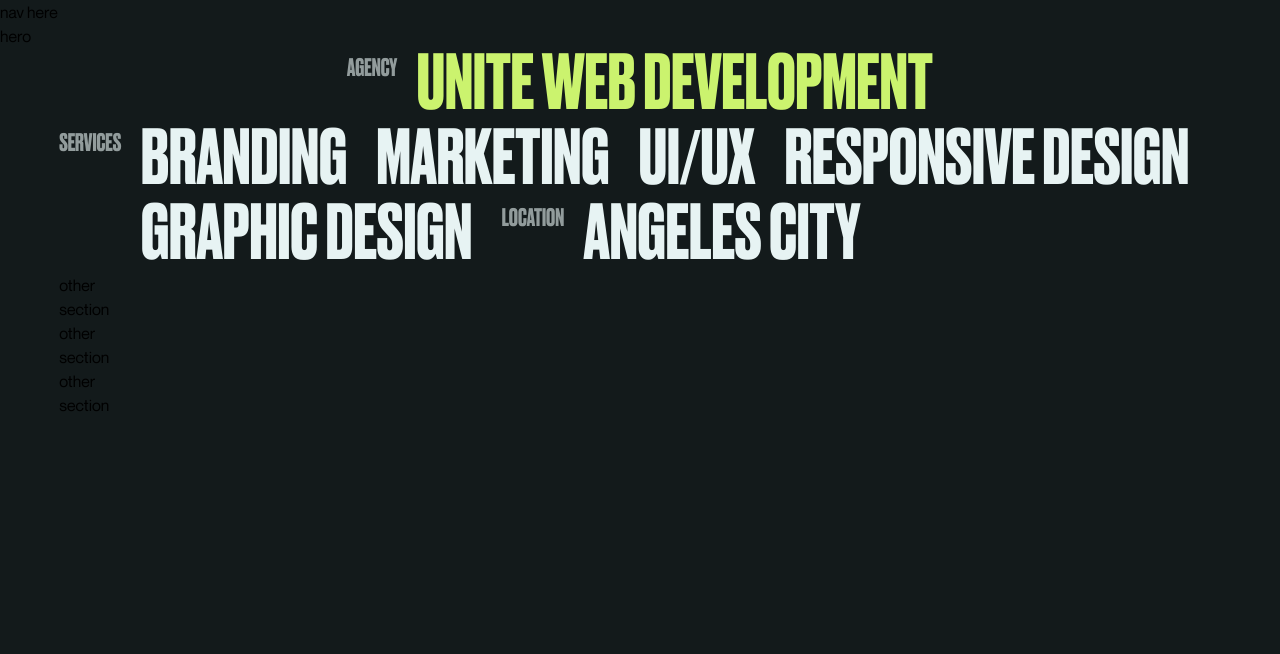
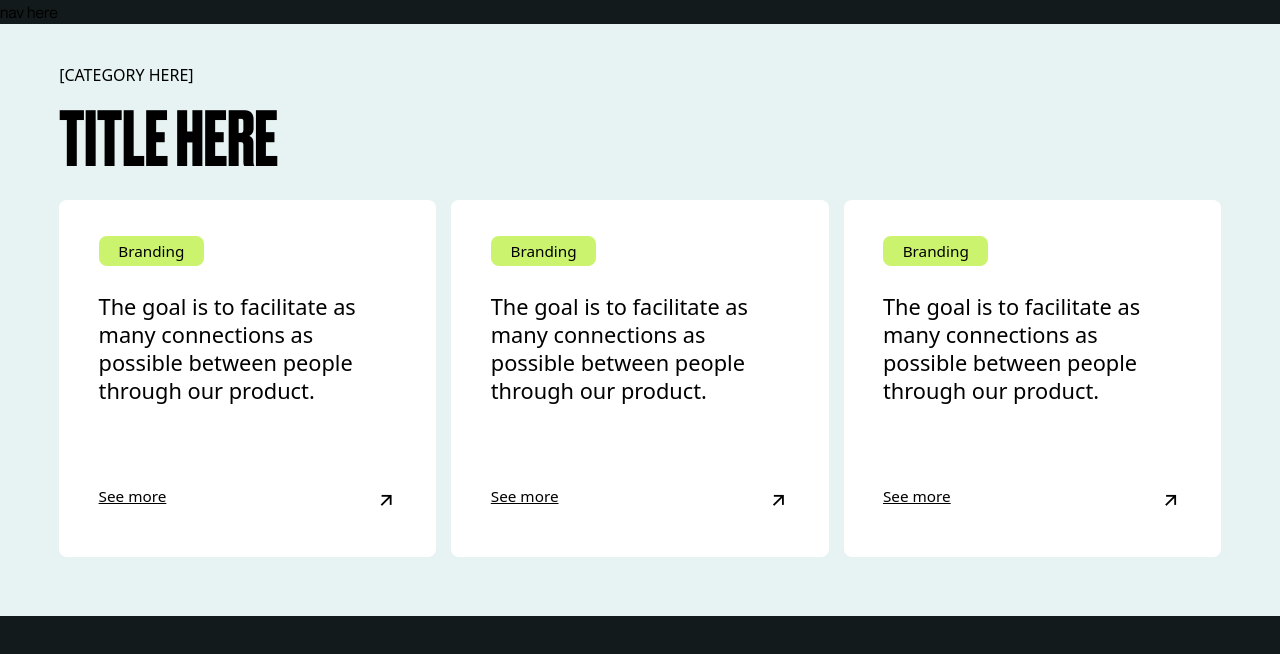
Before and after one commit to Bancantcode/unite-angular, an Angular app: page / in a window 1280 px wide. Shown: the top 654 px of the page. Built offline with nearby package versions, Linux system fonts and the light colour scheme.

Commit message:
service cta test

```diff
--- a/src/app/home/home.component.html
+++ b/src/app/home/home.component.html
@@ -1,43 +1,74 @@
-<main class="">
-    <section>
+<main>
+    <!-- <section>
         <p>hero</p>
-    </section>
+    </section> -->
 
-    <section class="text-tertiary font-title mx-auto leading-none px-xs md:px-sm lg:px-xl lg:max-w-7xl ">
+    <!-- <section class="text-tertiary font-title mx-auto leading-none px-xs md:px-sm lg:px-xl lg:max-w-7xl ">
         <div class="flex flex-col justify-center items-center">
-
             <div class="flex items-start gap-sm">
                 <span class="text-opacity-60 text-tertiary text-2xl md:pt-1 lg:pt-3xs">AGENCY</span>
                 <h1 class="text-fifth">UNITE WEB DEVELOPMENT</h1>
             </div>
-
             <div class="flex items-start gap-sm">
                 <span class="text-opacity-60 text-tertiary text-2xl md:pt-1 lg:pt-3xs">SERVICES</span>
                 <div class="flex flex-wrap text-tertiary gap-x-md leading-none">
-                    <h1 class="">BRANDING</h1>
-                    <h1 class="">MARKETING</h1>
-                    <h1 class="">UI/UX</h1>
-                    <h1 class="">RESPONSIVE DESIGN</h1>
-                    <h1 class="">GRAPHIC DESIGN</h1>
+                    <h1>BRANDING</h1>
+                    <h1>MARKETING</h1>
+                    <h1>UI/UX</h1>
+                    <h1>RESPONSIVE DESIGN</h1>
+                    <h1>GRAPHIC DESIGN</h1>
                     <div class="flex items-start gap-sm">
                         <span class="text-opacity-60 text-tertiary text-2xl md:pt-1 lg:pt-3xs">LOCATION</span>
                         <h1 class="text-tertiary">ANGELES CITY</h1>
                     </div>
                 </div>
             </div>
+        </div>
+    </section> -->
 
+    <!-- <section class="grid-style px-xs md:px-sm lg:px-xl">
+        <p>other section</p>
+    </section> -->
+
+    <section class="grid-style bg-tertiary">
+        <span class="col-span-3">[CATEGORY HERE]</span>
+        <h1 class="col-span-3 col-start-1">TITLE HERE</h1>
+
+        <div class="box1">
+            <span class="bg-fifth text-base rounded-lg py-3xs px-sm font-medium">Branding</span>
+            <div class="flex flex-col gap-y-12 lg:gap-y-20 pt-md">
+                <h5 class="text-heading-5 leading-7">The goal is to facilitate as many connections as possible between people through our product.</h5>
+                <div class="flex justify-between">
+                    <a href="#" class="underline text-base">See more</a>
+                    <a href="#"><i class="ri-arrow-right-up-line text-heading-5 cursor-pointer"></i></a>
+                </div>
+            </div>
+        </div>
+
+        <div class="box2">
+            <span class="bg-fifth text-base rounded-lg py-3xs px-sm font-medium">Branding</span>
+            <div class="flex flex-col gap-y-12 lg:gap-y-20 pt-md">
+                <h5 class="text-heading-5 leading-7">The goal is to facilitate as many connections as possible between people through our product.</h5>
+                <div class="flex justify-between">
+                    <a href="#" class="underline text-base">See more</a>
+                    <a href="#"><i class="ri-arrow-right-up-line text-heading-5 cursor-pointer"></i></a>
+                </div>
+            </div>
+        </div>
+
+        <div class="box3">
+            <span class="bg-fifth text-base rounded-lg py-3xs px-sm font-medium">Branding</span>
+            <div class="flex flex-col gap-y-12 lg:gap-y-20 pt-md">
+                <h5 class="text-heading-5 leading-7">The goal is to facilitate as many connections as possible between people through our product.</h5>
+                <div class="flex justify-between">
+                    <a href="#" class="underline text-base">See more</a>
+                    <a href="#"><i class="ri-arrow-right-up-line text-heading-5 cursor-pointer"></i></a>
+                </div>
+            </div>
         </div>
     </section>
 
-    <section class="grid-style px-xs md:px-sm lg:px-xl">
+    <!-- <section class="grid-style px-xs md:px-sm lg:px-xl">
         <p>other section</p>
-    </section>
-
-    <section class="grid-style px-xs md:px-sm lg:px-xl">
-        <p>other section</p>
-    </section>
-
-    <section class="grid-style px-xs md:px-sm lg:px-xl">
-        <p>other section</p>
-    </section>
+    </section> -->
 </main>
--- a/src/index.html
+++ b/src/index.html
@@ -6,6 +6,11 @@
   <base href="/">
   <meta name="viewport" content="width=device-width, initial-scale=1">
   <link rel="icon" type="image/x-icon" href="favicon.ico">
+  <link href="https://cdn.jsdelivr.net/npm/remixicon@4.5.0/fonts/remixicon.css" rel="stylesheet" />
+  <link
+    href="https://cdn.jsdelivr.net/npm/remixicon@4.5.0/fonts/remixicon.css"
+    rel="stylesheet"
+/>
 </head>
 <body class="bg-primary">
   <app-root></app-root>
--- a/src/styles.css
+++ b/src/styles.css
@@ -63,7 +63,19 @@
     }
 
     .grid-style {
-        @apply grid grid-cols-4 gap-xs md:grid-cols-10 lg:grid-cols-12;
+        @apply grid grid-cols-4 gap-x-xs md:grid-cols-9 lg:grid-cols-12 py-lg px-xs md:px-sm lg:px-xl w-full;
+    }
+
+    .box1 {
+        @apply bg-white rounded-lg col-start-1 col-span-4 p-md mb-sm md:col-start-1 md:col-span-3 md:p-sm lg:col-start-1 lg:col-span-4 lg:p-lg;
+    }
+
+    .box2 {
+        @apply bg-white rounded-lg col-start-1 col-span-4 p-md mb-sm md:col-start-4 md:col-span-3 md:p-sm lg:col-start-5 lg:col-span-4 lg:p-lg;
+    }
+
+    .box3 {
+        @apply bg-white rounded-lg col-start-1 col-span-4 p-md mb-sm md:col-start-7 md:col-span-3 md:p-sm lg:col-start-9 lg:col-span-4 lg:p-lg;
     }
 }
 
--- a/tailwind.config.js
+++ b/tailwind.config.js
@@ -9,8 +9,8 @@ module.exports = {
         'base': 'clamp(0.9rem, 0.9rem + 0.07vw, 1.05rem)',
         'base-large': 'clamp(1.1rem, 0.7071rem + 0.5143vi, 1.4rem)',
         // 'heading-6': 'clamp(1rem, 0.928rem + 0.36vw, 1.25rem)',
-        // 'heading-5': 'clamp(1.1rem, 0.884rem + 0.45vw, 1.57rem)',
-        // 'heading-4': 'clamp(1.25rem, 1.0359rem + 1.0707vi, 1.9995rem)',
+        'heading-5': 'clamp(1.2rem, 1rem + 0.45vw, 1.57rem)',
+        'heading-4': 'clamp(1.25rem, 1.0359rem + 1.0707vi, 1.9995rem)',
         'heading-3': 'clamp(1.5625rem, 1.2474rem + 1.5755vi, 2.6653rem)',
         'heading-2': 'clamp(3rem, 1.496rem + 2.2854vi, 3.5529rem)',
         'heading-1': 'clamp(4.688rem, 2.25rem + 1vw, 4.6875rem)',
```
Also changed, not shown: src/assets/images/creative_team.webp (added).
